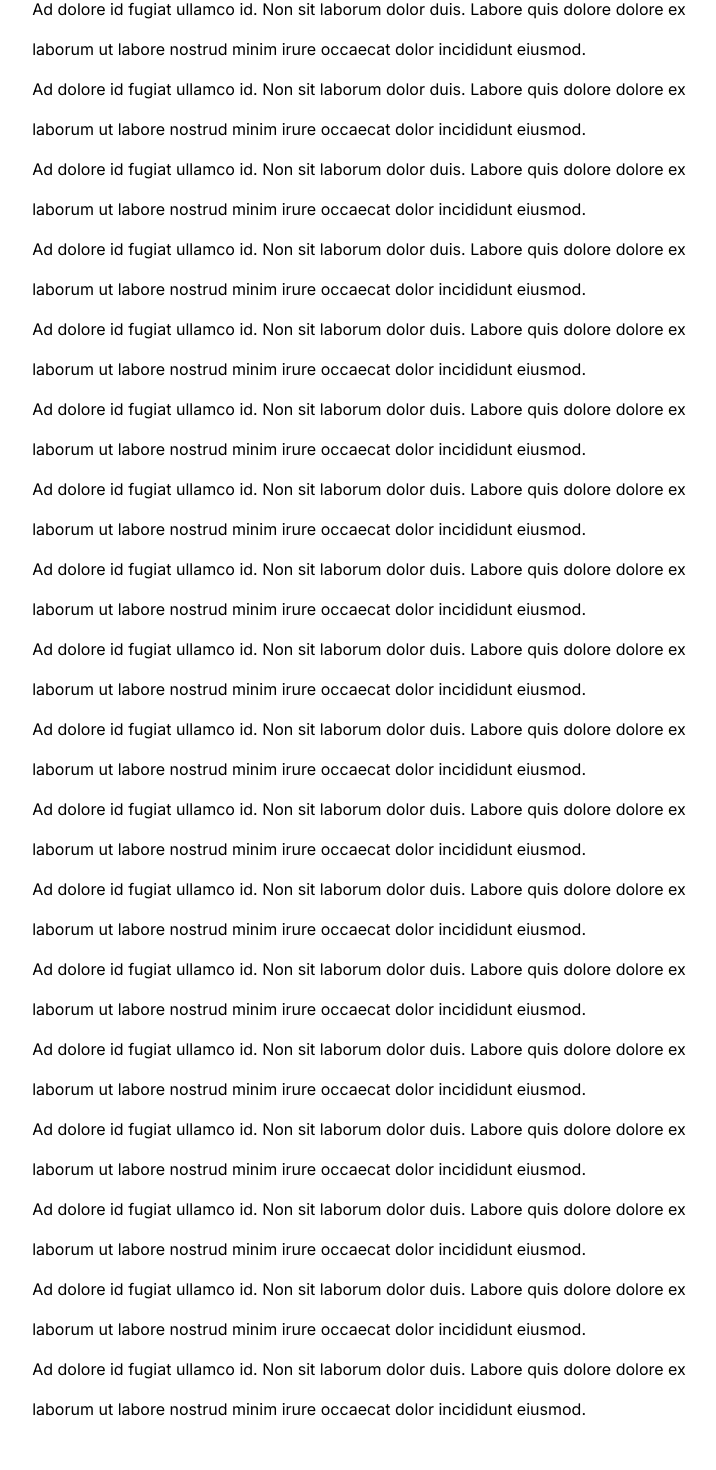
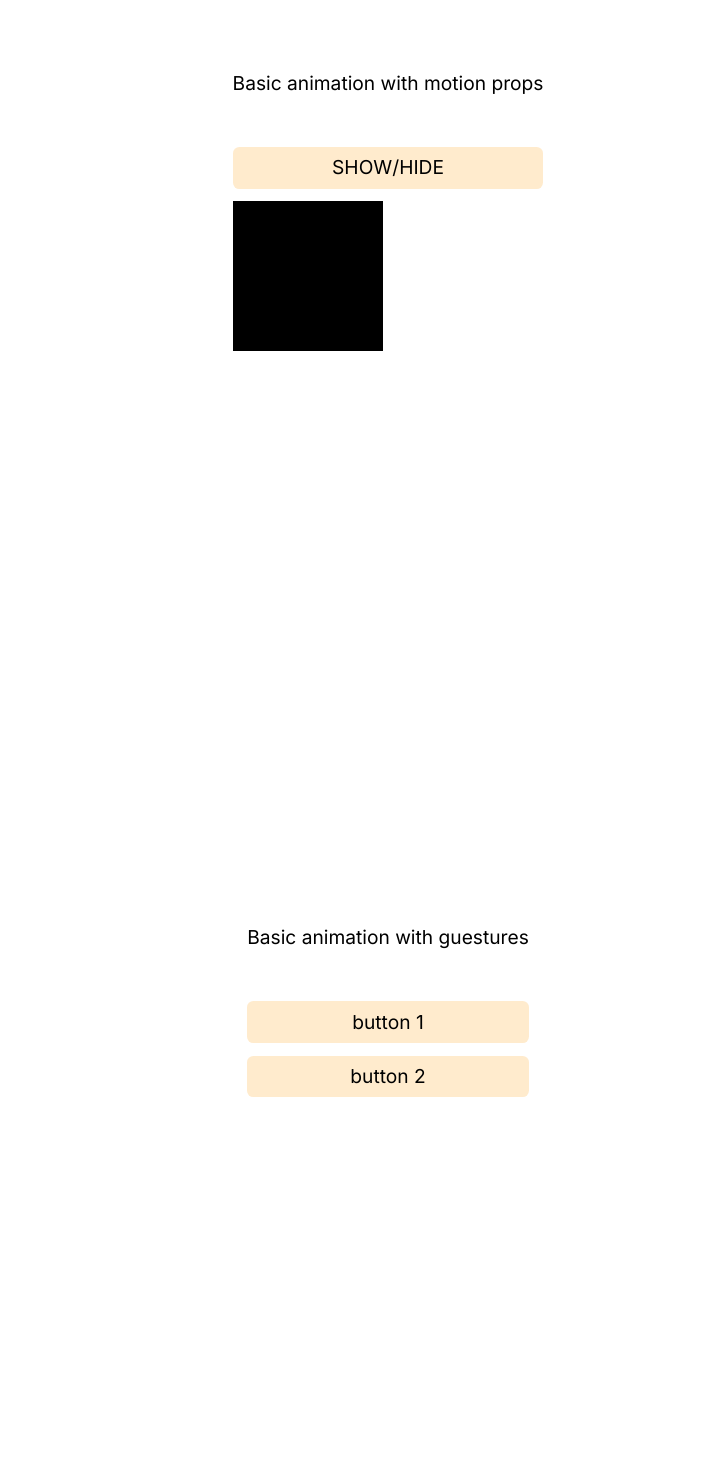
Before and after one commit to Ronit-gurjar/framer-tutorial, a Next.js app: page / in a window 1280 px wide. Shown: the part 230-1700 px from the top of the page, without its empty margins (252-968 px from the left). Before the commit the page ends 1678 px from the top, so only its background shows below. Built offline with nearby package versions, Linux system fonts and the light colour scheme.

Commit message:
Final(refactor): create sections

```diff
--- a/src/app/components/animationControls.js
+++ b/src/app/components/animationControls.js
@@ -19,6 +19,8 @@ const AnimationControls = () => {
         height: "100vh",
         gap:"0.8rem"
       }}>
+        <h1 style={{fontSize:"larger"}}>Basic animation with controls</h1>
+        <br/>
         <button onClick={handleClick1} className='btn'>flip it</button>
         <motion.div
             style={{
--- a/src/app/components/guestures.js
+++ b/src/app/components/guestures.js
@@ -9,6 +9,8 @@ const Guestures = () => {
         height: "100vh",
         gap:"0.8rem"
       }}>
+        <h1 style={{fontSize:"larger"}}>Basic animation with guestures</h1>
+        <br/>
         <MotionConfig     //Instead of setting transition prop inside each button we can just use MotionConfig to set it one for all
             transition={{
                 duration: 0.150,
--- a/src/app/components/motionBasics.js
+++ b/src/app/components/motionBasics.js
@@ -14,6 +14,8 @@ export default function MotionBasic() {
         height: "100vh",
         gap:"0.8rem"
       }}>
+        <h1 style={{fontSize:"larger"}}>Basic animation with motion props</h1>
+        <br/>
         <motion.button className='btn' onClick={() => setIsVisible(!isVisible)} layout>SHOW/HIDE</motion.button>
         <AnimatePresence mode='popLayout'>
         {isVisible &&
@@ -38,7 +40,10 @@ export default function MotionBasic() {
           style={{
             width:150,
             height:150,
-            backgroundColor:"black"
+            backgroundColor:"black",
+            display: "flex",
+            alignItems:"center",
+            justifyContent:"center"
           }}
         >
         </motion.div>)}
--- a/src/app/components/scrollbasedAnimations.js
+++ b/src/app/components/scrollbasedAnimations.js
@@ -4,7 +4,9 @@ import { motion, useScroll } from 'framer-motion'
 const ScrollbasedAnimations = () => {
     const { scrollYProgress} = useScroll();
   return (
-    <div>
+    <div style={{width:"600px", height:"50vh"}}>
+     <h1 style={{fontSize:"larger"}}>Basic scroll based animation (this thing 👇)</h1>
+     <br/>
         <motion.div
         style={{
             scaleX: scrollYProgress,
@@ -18,7 +20,7 @@ const ScrollbasedAnimations = () => {
         />
         <div
         style={{
-            maxWidth:"750px",
+            maxWidth:"600px",
             margin:"auto",
             padding:"1.2rem",
             display: "flex",
@@ -35,38 +37,7 @@ const ScrollbasedAnimations = () => {
             Labore quis dolore dolore ex laborum ut labore nostrud minim irure occaecat dolor incididunt eiusmod.</p>
             <p>Ad dolore id fugiat ullamco id. Non sit laborum dolor duis.
                  Labore quis dolore dolore ex laborum ut labore nostrud minim irure occaecat dolor incididunt eiusmod.</p>
-            <p>Ad dolore id fugiat ullamco id. Non sit laborum dolor duis.
-                 Labore quis dolore dolore ex laborum ut labore nostrud minim irure occaecat dolor incididunt eiusmod.</p>
-            <p>Ad dolore id fugiat ullamco id. Non sit laborum dolor duis.
-                 Labore quis dolore dolore ex laborum ut labore nostrud minim irure occaecat dolor incididunt eiusmod.</p>
-            <p>Ad dolore id fugiat ullamco id. Non sit laborum dolor duis.
-            Labore quis dolore dolore ex laborum ut labore nostrud minim irure occaecat dolor incididunt eiusmod.</p>
-            <p>Ad dolore id fugiat ullamco id. Non sit laborum dolor duis.
-            Labore quis dolore dolore ex laborum ut labore nostrud minim irure occaecat dolor incididunt eiusmod.</p>
-            <p>Ad dolore id fugiat ullamco id. Non sit laborum dolor duis.
-                 Labore quis dolore dolore ex laborum ut labore nostrud minim irure occaecat dolor incididunt eiusmod.</p>
-            <p>Ad dolore id fugiat ullamco id. Non sit laborum dolor duis.
-                 Labore quis dolore dolore ex laborum ut labore nostrud minim irure occaecat dolor incididunt eiusmod.</p>
-                 <p>Ad dolore id fugiat ullamco id. Non sit laborum dolor duis.
-                 Labore quis dolore dolore ex laborum ut labore nostrud minim irure occaecat dolor incididunt eiusmod.</p>
-            <p>Ad dolore id fugiat ullamco id. Non sit laborum dolor duis.
-            Labore quis dolore dolore ex laborum ut labore nostrud minim irure occaecat dolor incididunt eiusmod.</p>
-            <p>Ad dolore id fugiat ullamco id. Non sit laborum dolor duis.
-            Labore quis dolore dolore ex laborum ut labore nostrud minim irure occaecat dolor incididunt eiusmod.</p>
-            <p>Ad dolore id fugiat ullamco id. Non sit laborum dolor duis.
-                 Labore quis dolore dolore ex laborum ut labore nostrud minim irure occaecat dolor incididunt eiusmod.</p>
-            <p>Ad dolore id fugiat ullamco id. Non sit laborum dolor duis.
-                 Labore quis dolore dolore ex laborum ut labore nostrud minim irure occaecat dolor incididunt eiusmod.</p>
-            <p>Ad dolore id fugiat ullamco id. Non sit laborum dolor duis.
-                 Labore quis dolore dolore ex laborum ut labore nostrud minim irure occaecat dolor incididunt eiusmod.</p>
-            <p>Ad dolore id fugiat ullamco id. Non sit laborum dolor duis.
-            Labore quis dolore dolore ex laborum ut labore nostrud minim irure occaecat dolor incididunt eiusmod.</p>
-            <p>Ad dolore id fugiat ullamco id. Non sit laborum dolor duis.
-            Labore quis dolore dolore ex laborum ut labore nostrud minim irure occaecat dolor incididunt eiusmod.</p>
-            <p>Ad dolore id fugiat ullamco id. Non sit laborum dolor duis.
-                 Labore quis dolore dolore ex laborum ut labore nostrud minim irure occaecat dolor incididunt eiusmod.</p>
-            <p>Ad dolore id fugiat ullamco id. Non sit laborum dolor duis.
-                 Labore quis dolore dolore ex laborum ut labore nostrud minim irure occaecat dolor incididunt eiusmod.</p>
+
         </div>
     </div>
   )
--- a/src/app/components/viewBasedAnimations.js
+++ b/src/app/components/viewBasedAnimations.js
@@ -10,7 +10,11 @@ const ViewBasedAnimations = () => {
         height: "120vh",
         display: 'grid',
         placeContent: "center center",
-        gap:"0.8rem"}}>scroll down a bit 👇</div>
+        gap:"0.8rem"}}>
+          <h1 style={{fontSize:"larger"}}>Basic view based animation</h1>
+          <br/>
+          scroll down a bit 👇
+    </div>
     <motion.div
     style={{
         height:"100vh",
--- a/src/app/page.js
+++ b/src/app/page.js
@@ -1,18 +1,44 @@
 'use client';
+
 import AnimationControls from './components/animationControls';
 import Guestures from './components/guestures';
 import MotionBasic from './components/motionBasics'
+import ViewBasedAnimations from './components/viewBasedAnimations';
 import ScrollbasedAnimations from './components/scrollbasedAnimations';
-import ViewBasedAnimations from './components/viewBasedAnimations';
+
+import React from 'react'
+import { motion, useScroll } from 'framer-motion'
+
 export default function Home() {
-
+  const { scrollYProgress} = useScroll();
   return (
     <>
-      {/*<MotionBasic/>*/}
-      {/*<Guestures/>*/}
-      {/*<AnimationControls/>*/}
-      {/* <ViewBasedAnimations/> */}
-      <ScrollbasedAnimations/>
+        <motion.div
+        style={{
+            scaleX: scrollYProgress,
+            transformOrigin: "left",
+            position: "sticky",
+            top: 0,
+            width: "100%",
+            height: "40px",
+            background:"blue"
+        }}
+        />
+         <section>
+            <MotionBasic/>
+        </section>
+        <section>
+            <Guestures/>
+        </section>
+        <section>
+            <AnimationControls/>
+        </section>
+        <section>
+            <ScrollbasedAnimations/>
+        </section>
+        <section>
+            <ViewBasedAnimations/>
+        </section>
     </>
   )
 }
```
